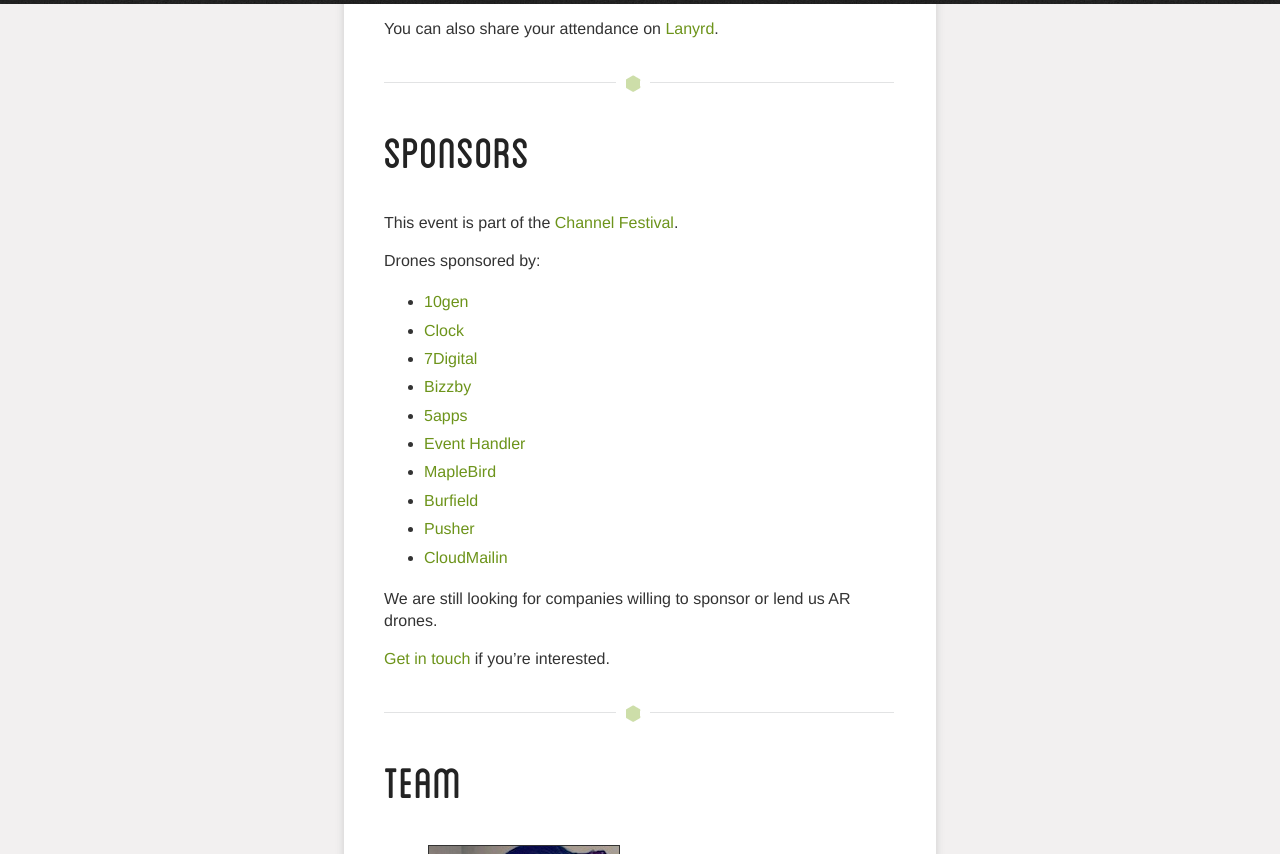
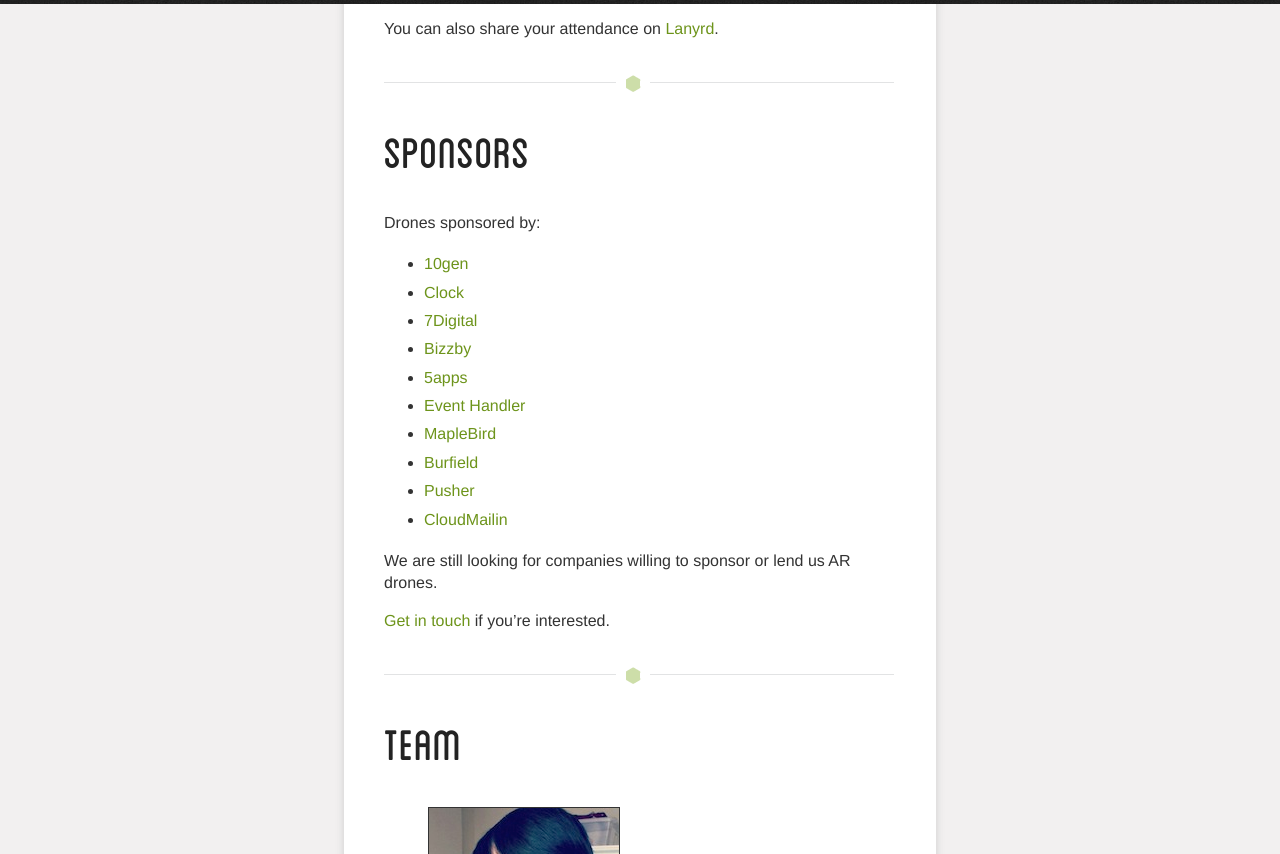
Before and after one commit to nodecopter/nodecopter.com, a Jekyll site: the page built from 2013/bristol/sept-21.md, in a window 1280 px wide and 900 px high, scrolled down 1103 px, cut to the strip 46-900 px from the top of the window. Built offline with Jekyll 4.4.1, drawn with Linux system fonts in a browser that asks for light colours; Markdown is read by kramdown in place of the engine named in the settings.

Commit message:
Removed old link

```diff
--- a/2013/bristol/sept-21.md
+++ b/2013/bristol/sept-21.md
@@ -31,8 +31,6 @@ United Kingdom
 <hr>
 
 <h2 id="sponsors"><a href="#sponsors">Sponsors</a></h2>
-
-This event is part of the [Channel Festival](channelfestival.com).
 
 Drones sponsored by:
 
```
